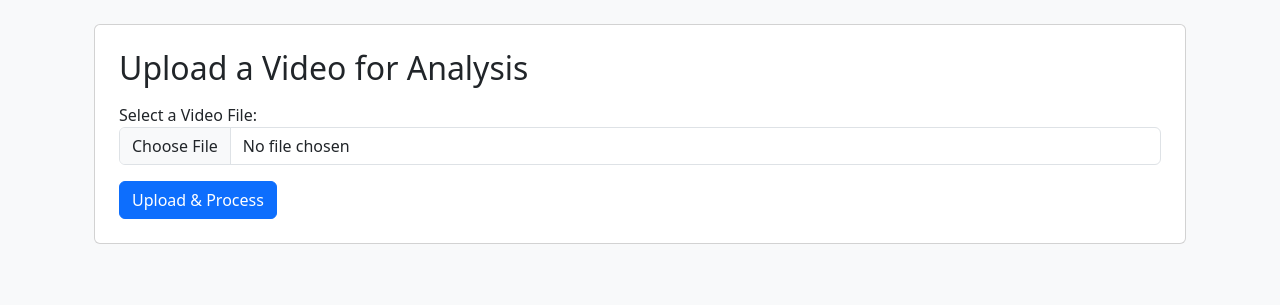
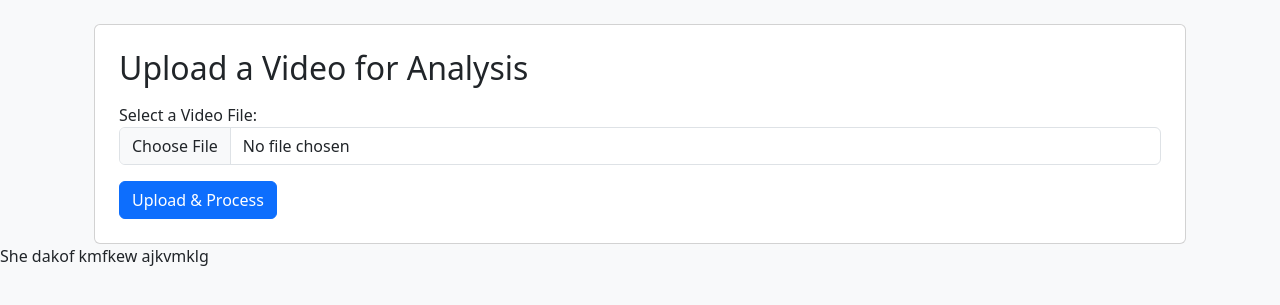
Before and after one commit to vandana-23/Sentiment_Analysis, a Django app: page /upload/ in a window 1280 px wide. Shown: the part 56-361 px from the top of the page. Run offline with Django 5.2, Linux system fonts and the light colour scheme.

Commit message:
Add A line

```diff
--- a/videoprocessor/templates/videoprocessor/base.html
+++ b/videoprocessor/templates/videoprocessor/base.html
@@ -17,6 +17,10 @@
         {% block content %}{% endblock %}
     </div>
 
+    <p>
+        She dakof kmfkew ajkvmklg
+    </p>
+
     <script src="https://cdn.jsdelivr.net/npm/bootstrap@5.3.0/dist/js/bootstrap.bundle.min.js"></script>
 </body>
 </html>
```
